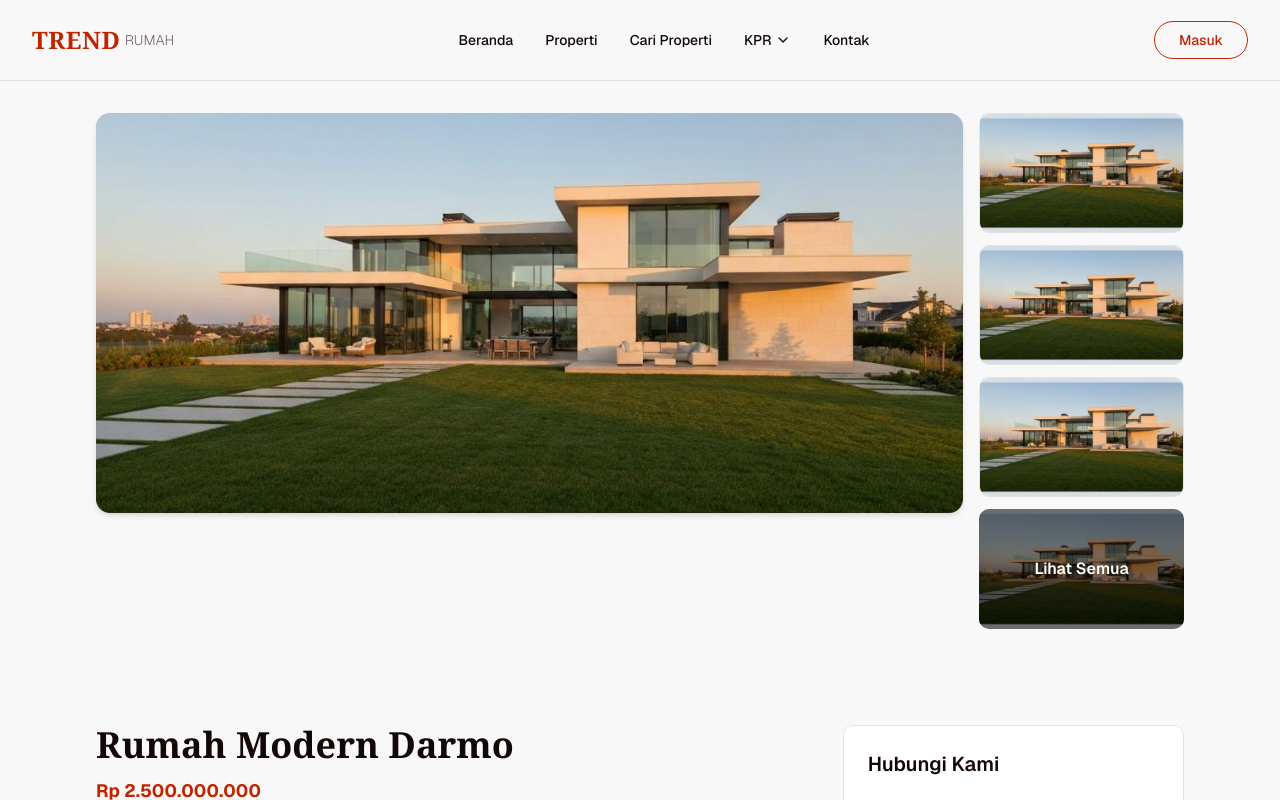
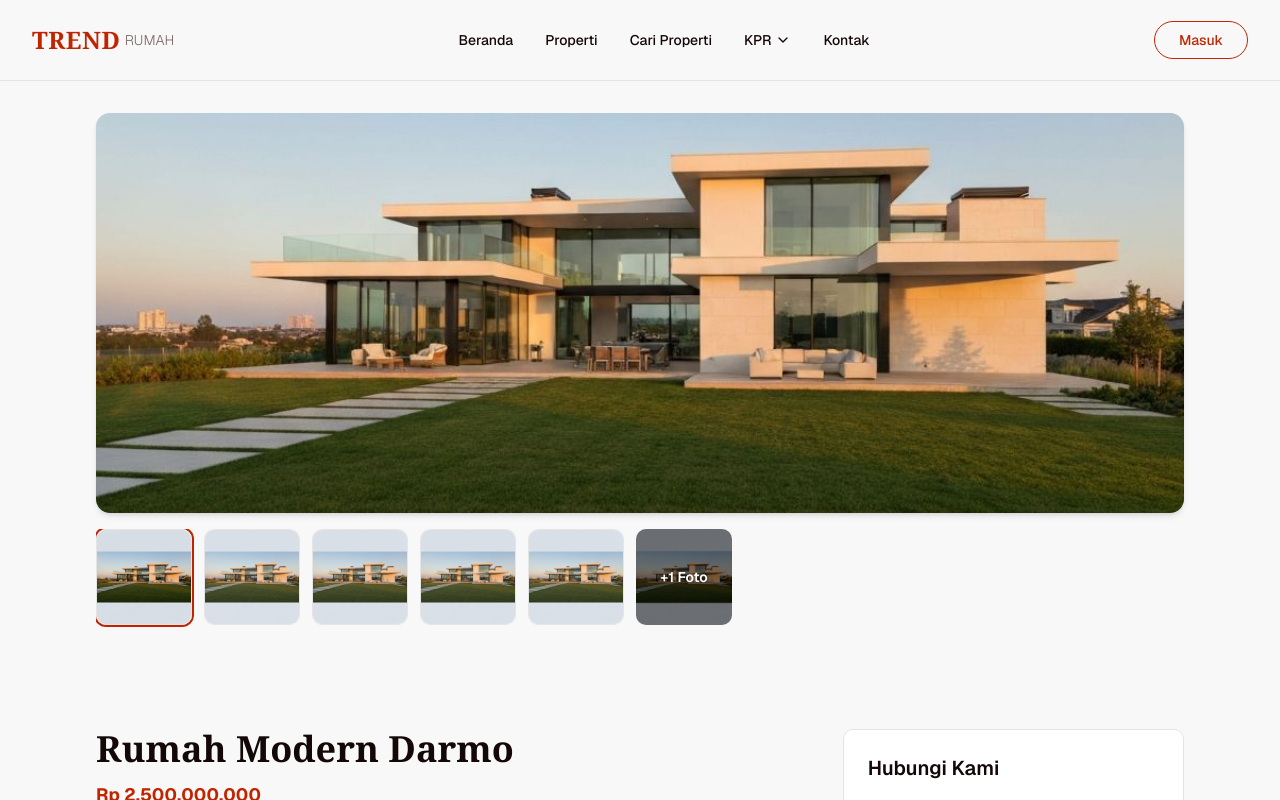
Before and after one commit to Augista/trend-rumah-web, a Next.js app: page /properties/1 in a window 1280 px wide. Shown: the top 800 px of the page. Built offline with nearby package versions, Linux system fonts and the light colour scheme.

Commit message:
fix: detail page images array

```diff
--- a/app/globals.css
+++ b/app/globals.css
@@ -75,6 +75,14 @@
   --sidebar-ring: oklch(0.65 0.18 35);
 }
 
+.scrollbar-hide::-webkit-scrollbar {
+  display: none;
+}
+.scrollbar-hide {
+  -ms-overflow-style: none;
+  scrollbar-width: none;
+}
+
 @theme inline {
   --font-sans: "Geist", "Geist Fallback";
   --font-mono: "Geist Mono", "Geist Mono Fallback";
@@ -116,6 +124,8 @@
   --color-sidebar-ring: var(--sidebar-ring);
 }
 
+
+
 @layer base {
   * {
     @apply border-border outline-ring/50;
--- a/app/properties/[id]/page.tsx
+++ b/app/properties/[id]/page.tsx
@@ -179,46 +179,45 @@ export default function PropertyDetailPage() {
     <main className="min-h-screen bg-background">
       <Navigation />
 
-      {/* Hero Image Gallery */}
 <section className="relative max-w-6xl mx-auto px-4 sm:px-6 lg:px-8 py-8">
-  <div className="grid grid-cols-1 md:grid-cols-5 gap-4">
   {/* Gambar utama */}
-    <div className="md:col-span-4">
+  <div className="w-full">
     <img
       src={property.images?.[activeImage] || "/placeholder.svg"}
       alt={property.title}
-        className="w-full h-[400px] object-cover rounded-xl shadow-md"
+      className="w-full h-[300px] md:h-[400px] object-cover rounded-xl shadow-md"
     />
   </div>
 
-    {/* Thumbnail */}
-    <div className="hidden md:flex md:flex-col gap-3">
-      {property.images?.slice(1, 4).map((img: string, idx: number) => (
+  {/* Thumbnail – tampil di semua ukuran layar */}
+  <div className="flex md:flex-row flex-row md:mt-4 gap-3 overflow-x-auto mt-4 pb-2 scrollbar-hide">
+    {property.images?.slice(0, 5).map((img: string, idx: number) => (
       <img
         key={idx}
         src={img}
         alt={`Foto ${idx + 1}`}
-          className="w-full h-[120px] object-cover rounded-lg border hover:opacity-80 transition cursor-pointer"
-          onClick={() => setActiveImage(idx + 1)}
+        className={`w-24 h-24 object-cover rounded-lg border cursor-pointer transition-all ${
+          activeImage === idx ? "ring-2 ring-primary" : "opacity-90 hover:opacity-100"
+        }`}
+        onClick={() => setActiveImage(idx)}
       />
     ))}
 
-      {property.images?.length > 4 && (
+    {property.images?.length > 5 && (
       <div
-          className="relative w-full h-[120px] rounded-lg overflow-hidden cursor-pointer"
+        className="relative w-24 h-24 rounded-lg overflow-hidden cursor-pointer flex-shrink-0"
         onClick={() => setShowGallery(true)}
       >
         <img
-            src={property.images[4]}
+          src={property.images[5]}
           alt="Lihat Semua"
           className="w-full h-full object-cover"
         />
-          <div className="absolute inset-0 bg-black/50 flex items-center justify-center text-white font-semibold">
-            Lihat Semua
+        <div className="absolute inset-0 bg-black/50 flex items-center justify-center text-white font-semibold text-sm">
+          +{property.images.length - 5} Foto
         </div>
       </div>
     )}
-    </div>
   </div>
 
   {/* Modal Gallery */}
@@ -249,6 +248,7 @@ export default function PropertyDetailPage() {
     </div>
   )}
 </section>
+
 
 
       <div className="max-w-6xl mx-auto px-4 sm:px-6 lg:px-8 py-12 md:py-16">
```
Lines whose indentation alone changed are shown as unchanged.
